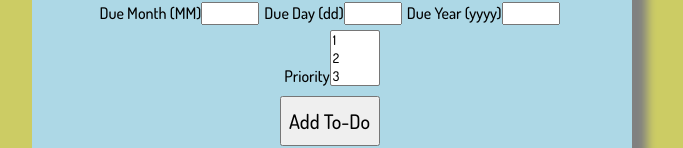
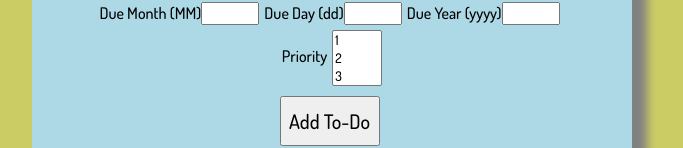
Before and after one commit to zderApfel/to-do, a plain HTML site: page index.html in a window 1280 px wide. Both pictures are taken after a click on the button "New Project". Shown: the part 317-465 px from the top of the page, without its empty margins (308-991 px from the left). Drawn offline with Linux system fonts and the light colour scheme.

Commit message:
Fixed formatting of priority selector

```diff
--- a/style.css
+++ b/style.css
@@ -84,6 +84,11 @@
     width: 50px;
 }
 
+#priority-label{
+    vertical-align: 20px;
+    margin-right: 5px;
+}
+
 #priority-selector{
     width: 50px;
 }
```
